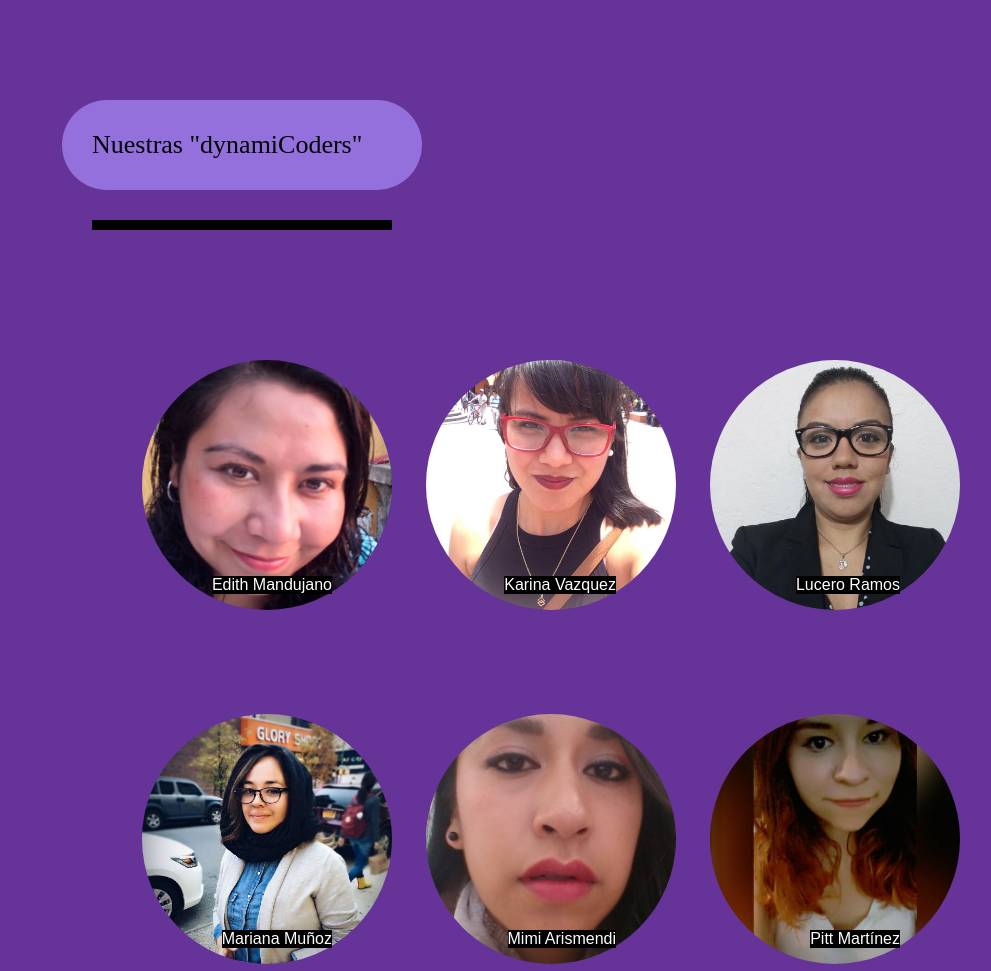
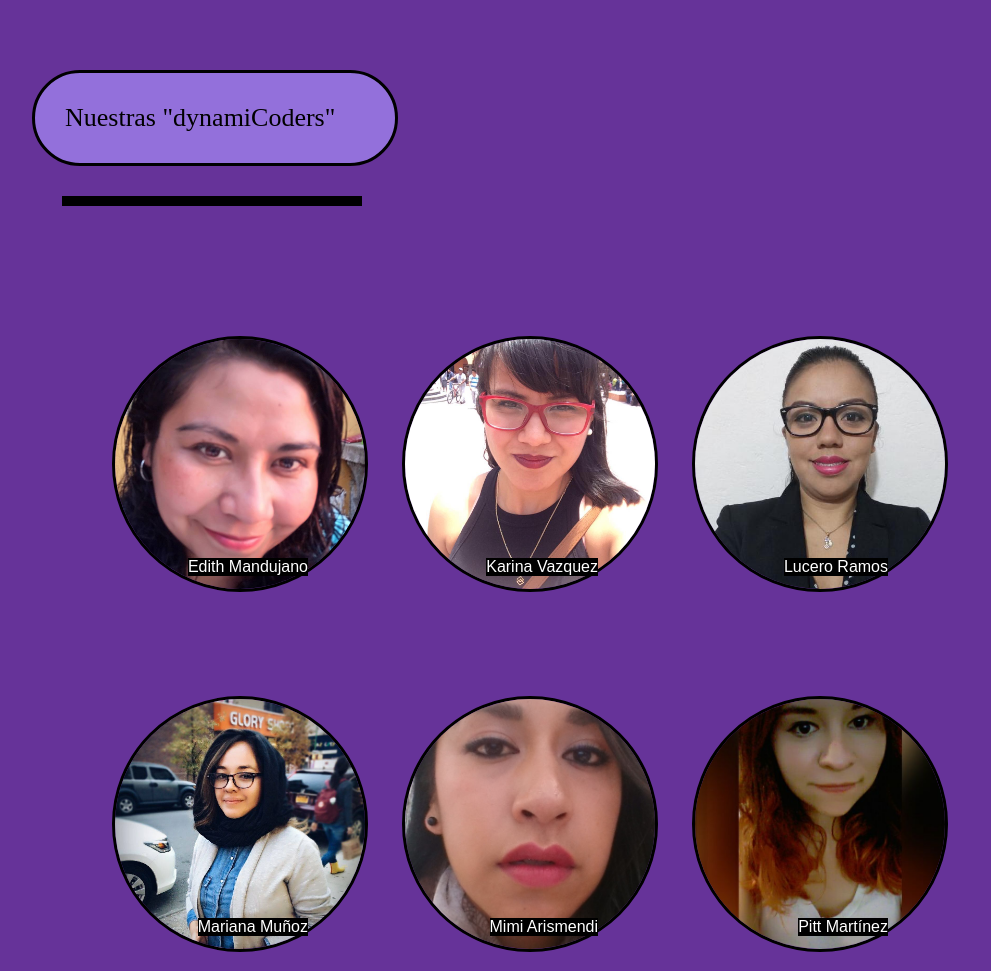
Before and after one commit to AmaliaRiveraC/nuestras-coders-position, a plain HTML site: page index.html in a window 1280 px wide. Shown: the top 971 px of the page, without its empty margins (38-1029 px from the left). Drawn offline with Linux system fonts and the light colour scheme.

Commit message:
agregando bordes

```diff
--- a/css/main.css
+++ b/css/main.css
@@ -1,5 +1,5 @@
 body {
-    margin: 100px;
+    margin: 70px;
     background-color: rebeccapurple;
 }
 img {
@@ -9,6 +9,7 @@ img {
     border-radius: 300px;
     margin-left: 30px;
     margin-top:100px;
+    border: 3px solid black;
 }
 
 .contenedor {
@@ -32,6 +33,7 @@ header {
     width: 300px;
     font-size: 26px;
     padding: 30px;
+    border: 3px solid black;
 }
 
 span {
```
